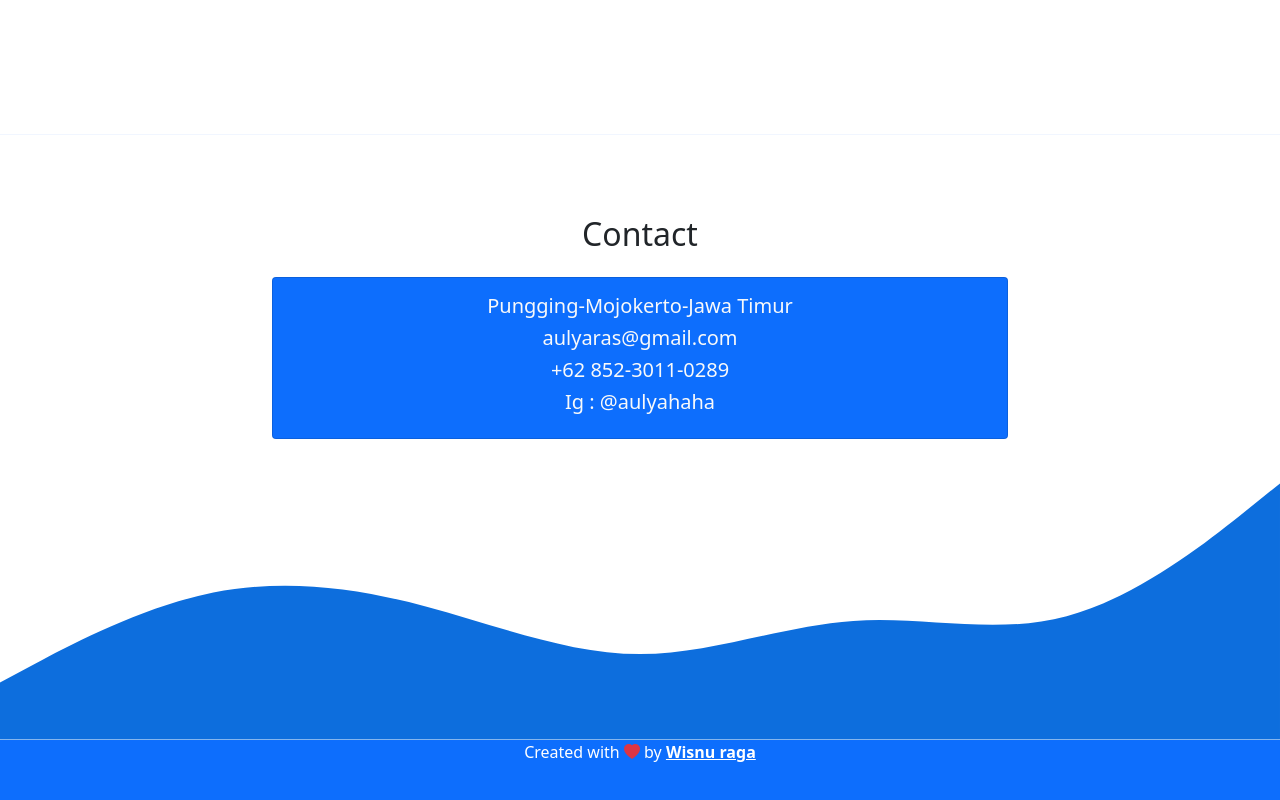
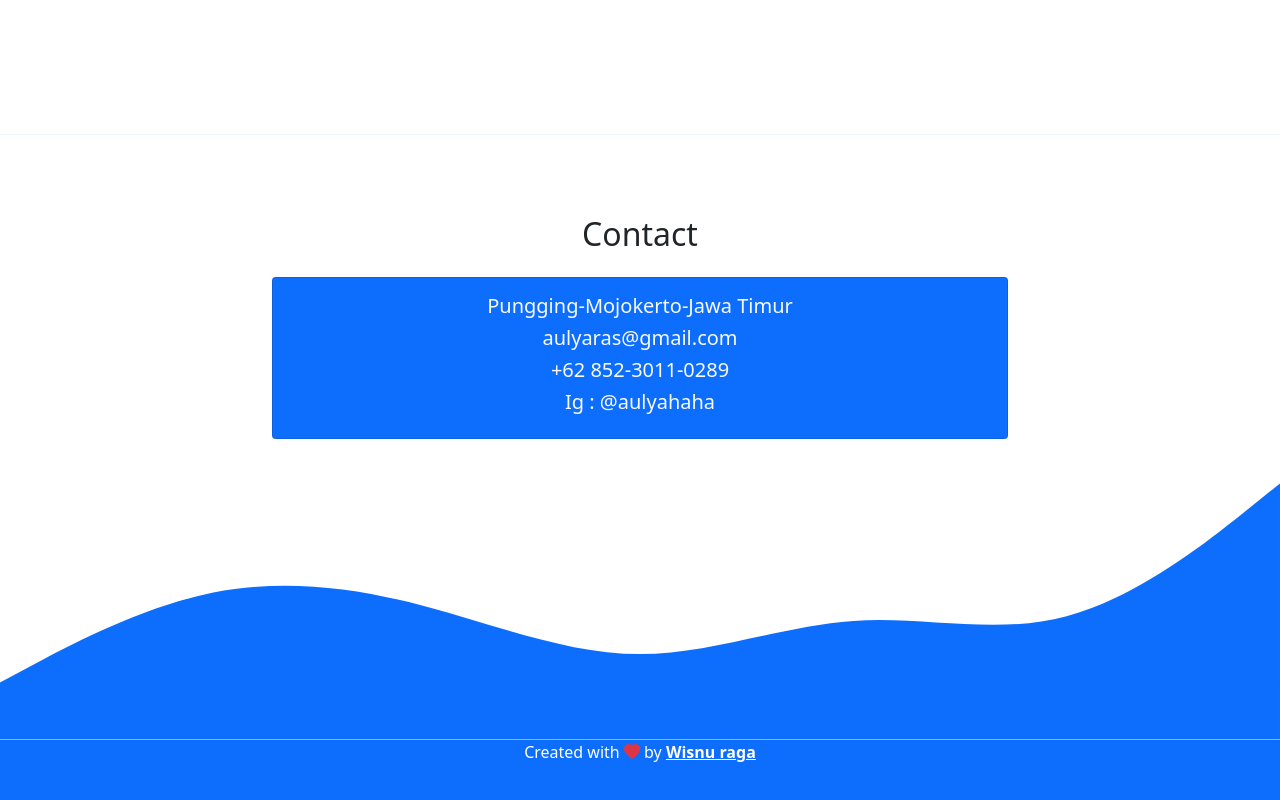
Before and after one commit to aulyahaha/aulyahaha.github.io, a plain HTML site: page index.html in a window 1280 px wide. Shown: the part 2704-3504 px from the top of the page. Drawn offline with nearby package versions, Linux system fonts and the light colour scheme.

Commit message:
Update index.html

```diff
--- a/index.html
+++ b/index.html
@@ -247,7 +247,7 @@
       </div>
       <svg xmlns="http://www.w3.org/2000/svg" viewBox="0 0 1440 320">
         <path
-          fill="#0d6edd"
+          fill="#0d6efd"
           fill-opacity="1"
           d="M0,256L40,234.7C80,213,160,171,240,154.7C320,139,400,149,480,170.7C560,192,640,224,720,224C800,224,880,192,960,186.7C1040,181,1120,203,1200,181.3C1280,160,1360,96,1400,64L1440,32L1440,320L1400,320C1360,320,1280,320,1200,320C1120,320,1040,320,960,320C880,320,800,320,720,320C640,320,560,320,480,320C400,320,320,320,240,320C160,320,80,320,40,320L0,320Z"
         ></path>
```
